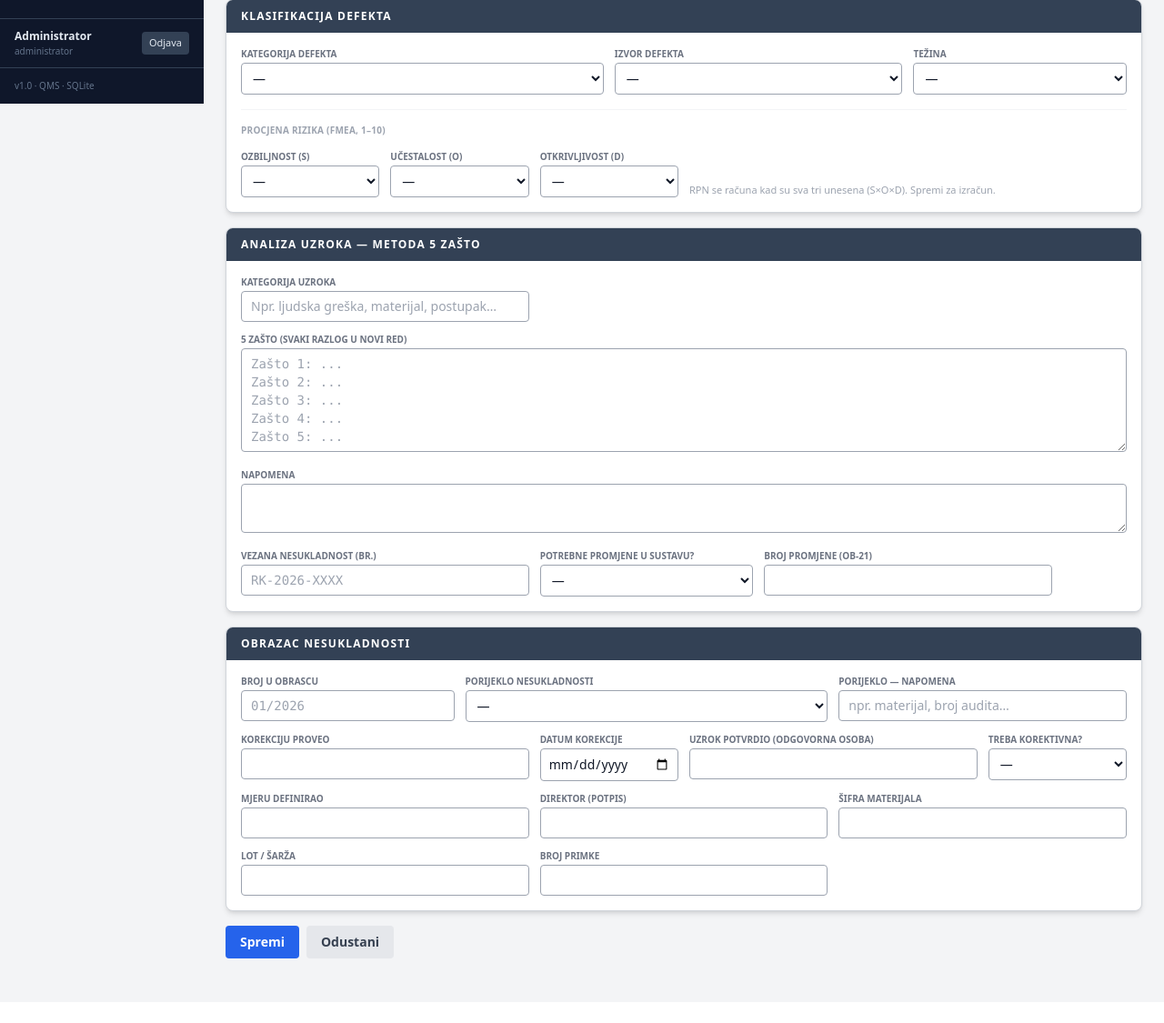
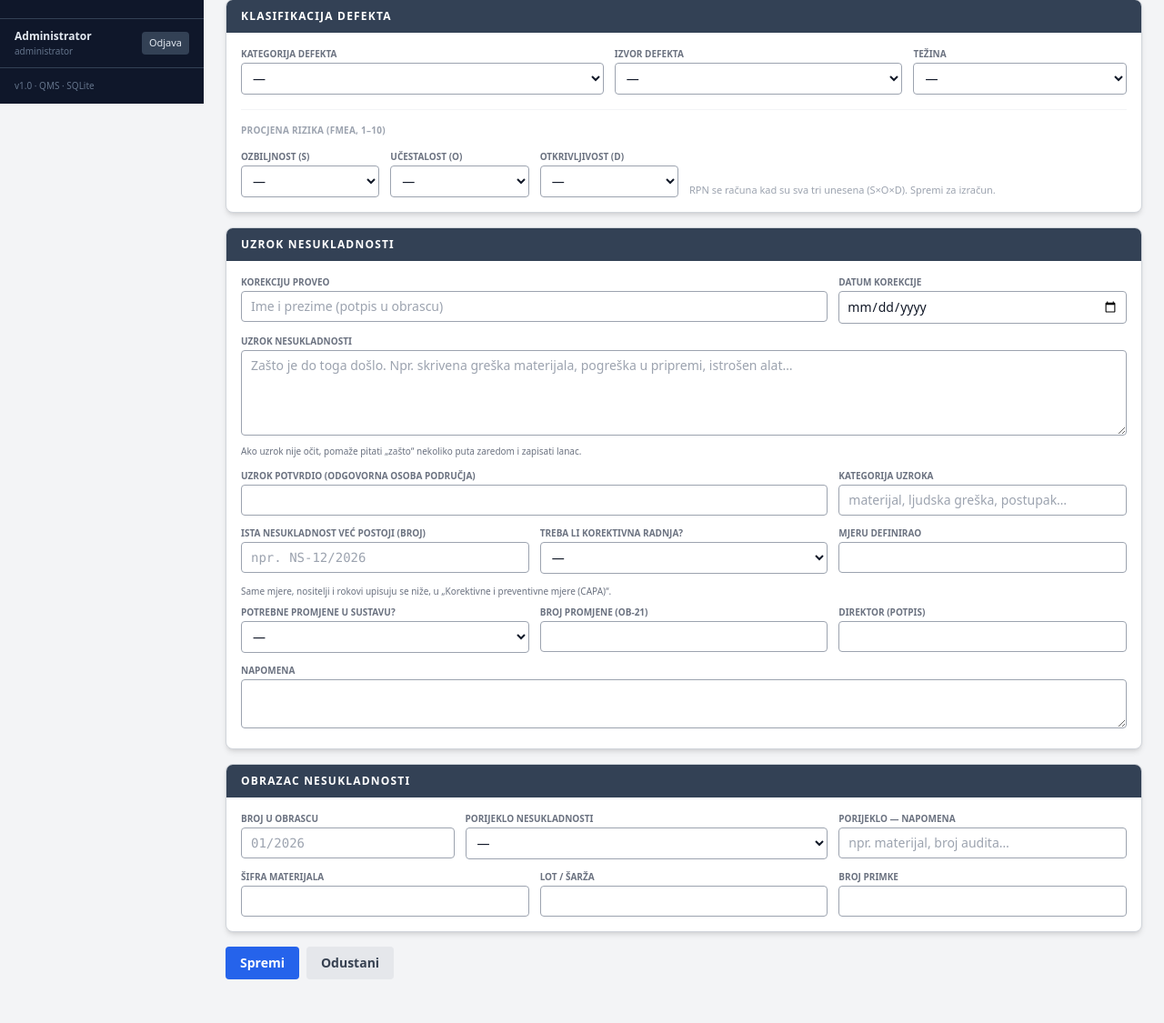
Before and after one commit to Shywera/reklamacije, a FastAPI app: page /reklamacije/nova in a window 1280 px wide. Shown: the part 686-1811 px from the top of the page at 91% size. Before the commit the page ends 1740 px from the top, so only its background shows below. Run offline with FastAPI, Linux system fonts and the light colour scheme; the visitor is signed in with stand-in values (Sample User, id 1); some libraries are stand-ins or nearby versions.

Commit message:
Detalj predmeta prati redoslijed papirnatog obrasca
Sekcija "Analiza uzroka - metoda 5 Zasto" zamijenjena je sekcijom "Uzrok
nesukladnosti" koja ide istim redom kao obrazac: tko je proveo korekciju i
kad, uzrok, tko ga je potvrdio, postoji li ista nesukladnost, treba li
korektivna radnja, tko ju je definirao, promjene u sustavu i potpis direktora.

Polja potpisa premjestena su iz sekcije "Obrazac nesukladnosti" ovamo, da se
isto polje ne pojavljuje dvaput u istoj formi. Ondje ostaju izvorni broj,
porijeklo, sifra/lot/primka i cijeli obrazac.

Uputa o pitanju "zasto" ostala je kao napomena ispod polja uzroka, jer metoda
i dalje pomaze, ali nije okvir obrasca.

Co-Authored-By: Claude Opus 5 <noreply@anthropic.com>

```diff
--- a/app/templates/reklamacije/detail.html
+++ b/app/templates/reklamacije/detail.html
@@ -252,35 +252,71 @@
     </div>
 </div>
 
-{# ── Analiza uzroka ───────────────────────────────────────────────────────── #}
+{# ── Uzrok nesukladnosti — istim redoslijedom kao papirnati obrazac ───────── #}
 <div class="bg-white rounded-lg border border-gray-300 shadow-md overflow-hidden mb-4">
-    <div class="bg-slate-700 px-4 py-2.5"><h2 class="text-xs font-bold uppercase tracking-widest text-white">Analiza uzroka — metoda 5 Zašto</h2></div>
+    <div class="bg-slate-700 px-4 py-2.5"><h2 class="text-xs font-bold uppercase tracking-widest text-white">Uzrok nesukladnosti</h2></div>
     <div class="p-4 grid grid-cols-12 gap-3">
+        <div class="col-span-8">
+            <label class="block text-[10px] font-semibold text-gray-500 mb-0.5 uppercase">Korekciju proveo</label>
+            <input type="text" name="korekciju_proveo" value="{{ r.korekciju_proveo or '' if r else '' }}"
+                   placeholder="Ime i prezime (potpis u obrascu)"
+                   class="w-full border border-gray-400 rounded px-2.5 py-1.5 text-sm bg-white focus:outline-none focus:ring-2 focus:ring-blue-500">
+        </div>
+        <div class="col-span-4">
+            <label class="block text-[10px] font-semibold text-gray-500 mb-0.5 uppercase">Datum korekcije</label>
+            <input type="date" name="korekcija_datum"
+                   value="{{ r.korekcija_datum.isoformat() if r and r.korekcija_datum else '' }}"
+                   class="w-full border border-gray-400 rounded px-2 py-1.5 text-sm bg-white focus:outline-none focus:ring-2 focus:ring-blue-500">
+        </div>
+
+        <div class="col-span-12">
+            <label class="block text-[10px] font-semibold text-gray-500 mb-0.5 uppercase">Uzrok nesukladnosti</label>
+            <textarea name="analiza_uzroka" rows="4"
+                      placeholder="Zašto je do toga došlo. Npr. skrivena greška materijala, pogreška u pripremi, istrošen alat…"
+                      class="w-full border border-gray-400 rounded px-2.5 py-1.5 text-sm bg-white focus:outline-none focus:ring-2 focus:ring-blue-500 resize-y">{{ r.analiza_uzroka or '' if r else '' }}</textarea>
+            <p class="text-[10px] text-gray-500 mt-1">
+                Ako uzrok nije očit, pomaže pitati „zašto“ nekoliko puta zaredom i zapisati lanac.
+            </p>
+        </div>
+        <div class="col-span-8">
+            <label class="block text-[10px] font-semibold text-gray-500 mb-0.5 uppercase">Uzrok potvrdio (odgovorna osoba područja)</label>
+            <input type="text" name="uzrok_potvrdio" value="{{ r.uzrok_potvrdio or '' if r else '' }}"
+                   class="w-full border border-gray-400 rounded px-2.5 py-1.5 text-sm bg-white focus:outline-none focus:ring-2 focus:ring-blue-500">
+        </div>
         <div class="col-span-4">
             <label class="block text-[10px] font-semibold text-gray-500 mb-0.5 uppercase">Kategorija uzroka</label>
             <input type="text" name="uzrok_kategorija" value="{{ r.uzrok_kategorija or '' if r else '' }}"
-                   placeholder="Npr. ljudska greška, materijal, postupak…"
+                   placeholder="materijal, ljudska greška, postupak…"
                    class="w-full border border-gray-400 rounded px-2.5 py-1.5 text-sm bg-white focus:outline-none focus:ring-2 focus:ring-blue-500">
-        </div>
-        <div class="col-span-12">
-            <label class="block text-[10px] font-semibold text-gray-500 mb-0.5 uppercase">5 Zašto (svaki razlog u novi red)</label>
-            <textarea name="analiza_uzroka" rows="5"
-                      placeholder="Zašto 1: ...&#10;Zašto 2: ...&#10;Zašto 3: ...&#10;Zašto 4: ...&#10;Zašto 5: ..."
-                      class="w-full border border-gray-400 rounded px-2.5 py-1.5 text-sm bg-white font-mono focus:outline-none focus:ring-2 focus:ring-blue-500 resize-y">{{ r.analiza_uzroka or '' if r else '' }}</textarea>
-        </div>
-        <div class="col-span-12">
-            <label class="block text-[10px] font-semibold text-gray-500 mb-0.5 uppercase">Napomena</label>
-            <textarea name="napomena" rows="2"
-                      class="w-full border border-gray-400 rounded px-2.5 py-1.5 text-sm bg-white focus:outline-none focus:ring-2 focus:ring-blue-500 resize-y">{{ r.napomena or '' if r else '' }}</textarea>
         </div>
 
         <div class="col-span-4">
-            <label class="block text-[10px] font-semibold text-gray-500 mb-0.5 uppercase">Vezana nesukladnost (br.)</label>
+            <label class="block text-[10px] font-semibold text-gray-500 mb-0.5 uppercase">Ista nesukladnost već postoji (broj)</label>
             <input type="text" name="vezana_nesukladnost" value="{{ r.vezana_nesukladnost or '' if r else '' }}"
-                   placeholder="RK-2026-XXXX"
+                   placeholder="npr. NS-12/2026"
                    class="w-full border border-gray-400 rounded px-2.5 py-1.5 text-sm bg-white focus:outline-none focus:ring-2 focus:ring-blue-500 font-mono">
         </div>
-        <div class="col-span-3">
+        <div class="col-span-4">
+            <label class="block text-[10px] font-semibold text-gray-500 mb-0.5 uppercase">Treba li korektivna radnja?</label>
+            <select name="potrebna_korektivna" class="w-full border border-gray-400 rounded px-2 py-1.5 text-sm bg-white focus:outline-none focus:ring-2 focus:ring-blue-500">
+                <option value="">—</option>
+                <option value="DA" {% if r and r.potrebna_korektivna=='DA' %}selected{% endif %}>Da</option>
+                <option value="NE" {% if r and r.potrebna_korektivna=='NE' %}selected{% endif %}>Ne</option>
+            </select>
+        </div>
+        <div class="col-span-4">
+            <label class="block text-[10px] font-semibold text-gray-500 mb-0.5 uppercase">Mjeru definirao</label>
+            <input type="text" name="radnju_definirao" value="{{ r.radnju_definirao or '' if r else '' }}"
+                   class="w-full border border-gray-400 rounded px-2.5 py-1.5 text-sm bg-white focus:outline-none focus:ring-2 focus:ring-blue-500">
+        </div>
+
+        <div class="col-span-12">
+            <p class="text-[10px] text-gray-500 -mb-1">
+                Same mjere, nositelji i rokovi upisuju se niže, u „Korektivne i preventivne mjere (CAPA)“.
+            </p>
+        </div>
+
+        <div class="col-span-4">
             <label class="block text-[10px] font-semibold text-gray-500 mb-0.5 uppercase">Potrebne promjene u sustavu?</label>
             <select name="promjene_sustava" class="w-full border border-gray-400 rounded px-2 py-1.5 text-sm bg-white focus:outline-none focus:ring-2 focus:ring-blue-500">
                 <option value="">—</option>
@@ -292,6 +328,17 @@
             <label class="block text-[10px] font-semibold text-gray-500 mb-0.5 uppercase">Broj promjene (OB-21)</label>
             <input type="text" name="broj_promjene" value="{{ r.broj_promjene or '' if r else '' }}"
                    class="w-full border border-gray-400 rounded px-2.5 py-1.5 text-sm bg-white focus:outline-none focus:ring-2 focus:ring-blue-500">
+        </div>
+        <div class="col-span-4">
+            <label class="block text-[10px] font-semibold text-gray-500 mb-0.5 uppercase">Direktor (potpis)</label>
+            <input type="text" name="direktor_potpis" value="{{ r.direktor_potpis or '' if r else '' }}"
+                   class="w-full border border-gray-400 rounded px-2.5 py-1.5 text-sm bg-white focus:outline-none focus:ring-2 focus:ring-blue-500">
+        </div>
+
+        <div class="col-span-12">
+            <label class="block text-[10px] font-semibold text-gray-500 mb-0.5 uppercase">Napomena</label>
+            <textarea name="napomena" rows="2"
+                      class="w-full border border-gray-400 rounded px-2.5 py-1.5 text-sm bg-white focus:outline-none focus:ring-2 focus:ring-blue-500 resize-y">{{ r.napomena or '' if r else '' }}</textarea>
         </div>
     </div>
 </div>
@@ -324,42 +371,6 @@
             <label class="block text-[10px] font-semibold text-gray-500 mb-0.5 uppercase">Porijeklo — napomena</label>
             <input type="text" name="porijeklo_napomena" value="{{ r.porijeklo_napomena or '' if r else '' }}"
                    placeholder="npr. materijal, broj audita…"
-                   class="w-full border border-gray-400 rounded px-2.5 py-1.5 text-sm bg-white focus:outline-none focus:ring-2 focus:ring-blue-500">
-        </div>
-
-        <div class="col-span-4">
-            <label class="block text-[10px] font-semibold text-gray-500 mb-0.5 uppercase">Korekciju proveo</label>
-            <input type="text" name="korekciju_proveo" value="{{ r.korekciju_proveo or '' if r else '' }}"
-                   class="w-full border border-gray-400 rounded px-2.5 py-1.5 text-sm bg-white focus:outline-none focus:ring-2 focus:ring-blue-500">
-        </div>
-        <div class="col-span-2">
-            <label class="block text-[10px] font-semibold text-gray-500 mb-0.5 uppercase">Datum korekcije</label>
-            <input type="date" name="korekcija_datum"
-                   value="{{ r.korekcija_datum.isoformat() if r and r.korekcija_datum else '' }}"
-                   class="w-full border border-gray-400 rounded px-2 py-1.5 text-sm bg-white focus:outline-none focus:ring-2 focus:ring-blue-500">
-        </div>
-        <div class="col-span-4">
-            <label class="block text-[10px] font-semibold text-gray-500 mb-0.5 uppercase">Uzrok potvrdio (odgovorna osoba)</label>
-            <input type="text" name="uzrok_potvrdio" value="{{ r.uzrok_potvrdio or '' if r else '' }}"
-                   class="w-full border border-gray-400 rounded px-2.5 py-1.5 text-sm bg-white focus:outline-none focus:ring-2 focus:ring-blue-500">
-        </div>
-        <div class="col-span-2">
-            <label class="block text-[10px] font-semibold text-gray-500 mb-0.5 uppercase">Treba korektivna?</label>
-            <select name="potrebna_korektivna" class="w-full border border-gray-400 rounded px-2 py-1.5 text-sm bg-white focus:outline-none focus:ring-2 focus:ring-blue-500">
-                <option value="">—</option>
-                <option value="DA" {% if r and r.potrebna_korektivna=='DA' %}selected{% endif %}>Da</option>
-                <option value="NE" {% if r and r.potrebna_korektivna=='NE' %}selected{% endif %}>Ne</option>
-            </select>
-        </div>
-
-        <div class="col-span-4">
-            <label class="block text-[10px] font-semibold text-gray-500 mb-0.5 uppercase">Mjeru definirao</label>
-            <input type="text" name="radnju_definirao" value="{{ r.radnju_definirao or '' if r else '' }}"
-                   class="w-full border border-gray-400 rounded px-2.5 py-1.5 text-sm bg-white focus:outline-none focus:ring-2 focus:ring-blue-500">
-        </div>
-        <div class="col-span-4">
-            <label class="block text-[10px] font-semibold text-gray-500 mb-0.5 uppercase">Direktor (potpis)</label>
-            <input type="text" name="direktor_potpis" value="{{ r.direktor_potpis or '' if r else '' }}"
                    class="w-full border border-gray-400 rounded px-2.5 py-1.5 text-sm bg-white focus:outline-none focus:ring-2 focus:ring-blue-500">
         </div>
 
```
